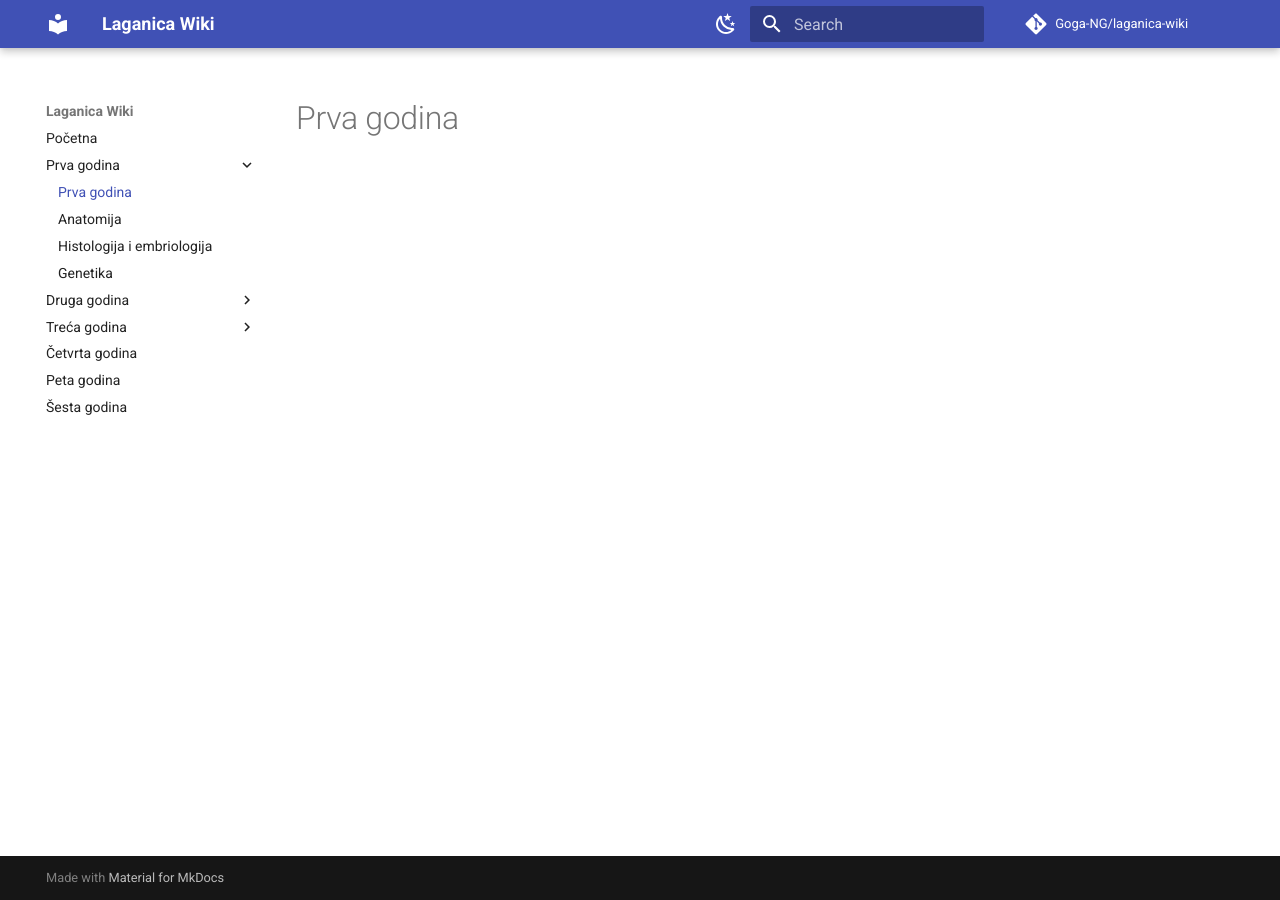
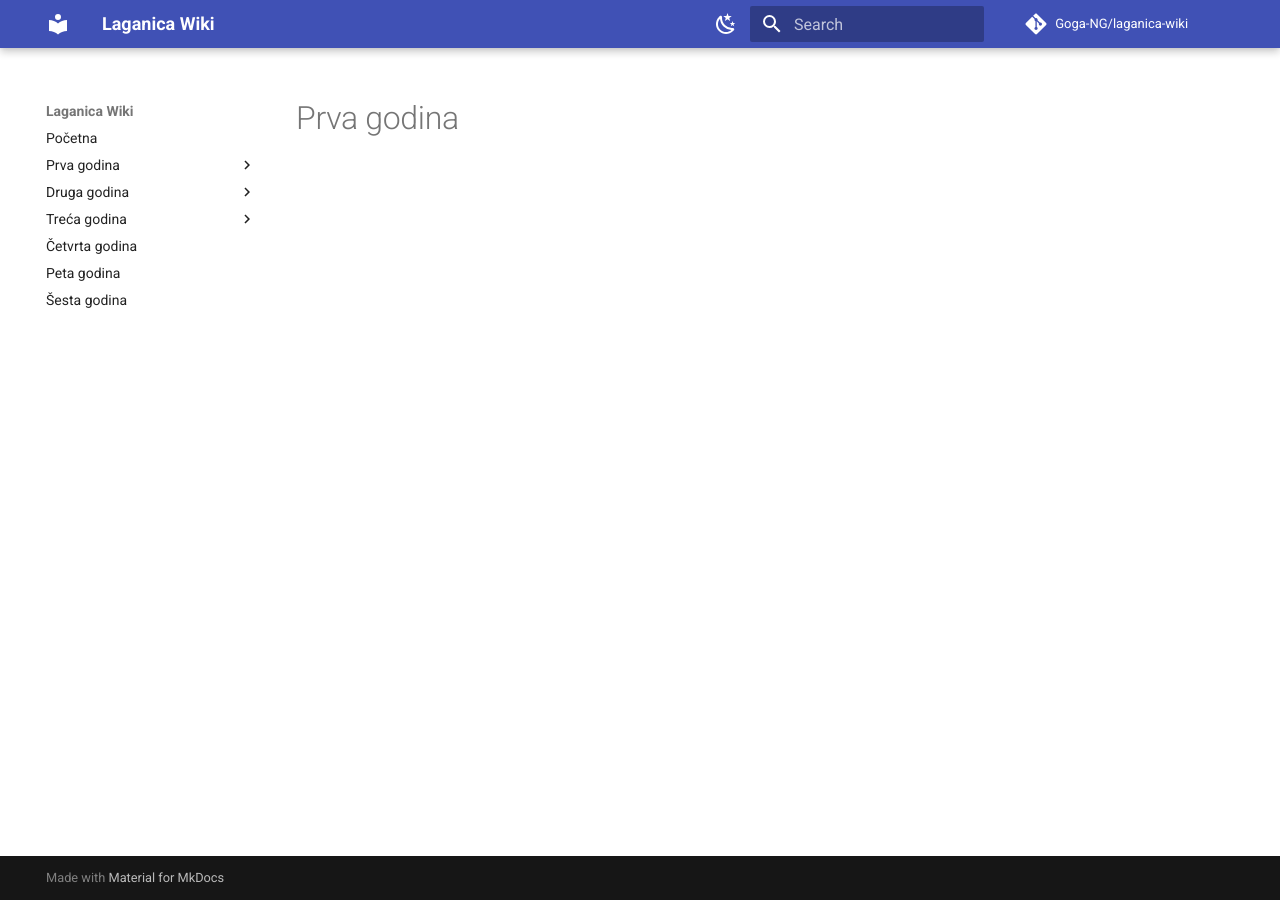
Before and after one commit to Goga-NG/laganica-wiki, an MkDocs documentation site: the page built from docs/prva-godina/index.md, in a window 1280 px wide. Built offline with MkDocs 1.6.1 and Material for MkDocs 9.7.7, drawn with Linux system fonts in a browser that asks for light colours; comment, search, counter and statistics services are not loaded; some of the changed lines change nothing that is shown.

Commit message:
Sklonjen višak iz nava

```diff
--- a/mkdocs.yml
+++ b/mkdocs.yml
@@ -22,12 +22,12 @@
 nav:
   - Početna: index.md
   - Prva godina:
-    - Prva godina: prva-godina/index.md
+
     - Anatomija: prva-godina/anatomija/index.md
     - Histologija i embriologija: prva-godina/histologija-i-embriologija/index.md
     - Genetika: prva-godina/genetika/index.md
   - Druga godina:
-    - Druga godina: druga-godina/index.md
+
     - Imunologija: druga-godina/imunologija/index.md
     - Medicinska fiziologija: druga-godina/medicinska-fiziologija/index.md
     - Medicinska biohemija:
@@ -45,7 +45,7 @@
       - Regulacija metabolizma i biohemija tkiva: druga-godina/medicinska-biohemija/regulacija-metabolizma/index.md
     - Mikrobiologija: druga-godina/mikrobiologija/index.md
   - Treća godina:
-    - Treća godina: treca-godina/index.md
+
     - Patologija: treca-godina/patologija/index.md
     - Patofiziologija: treca-godina/patofiziologija/index.md
     - Farmakologija: treca-godina/farmakologija/index.md
```
